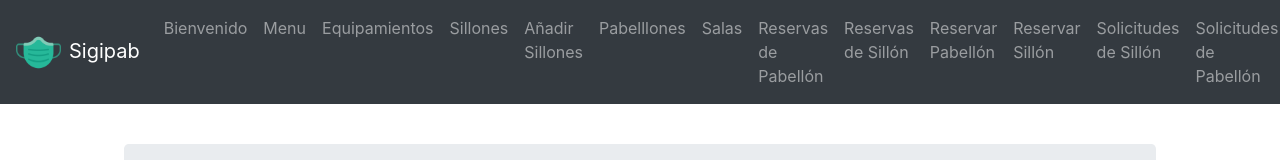
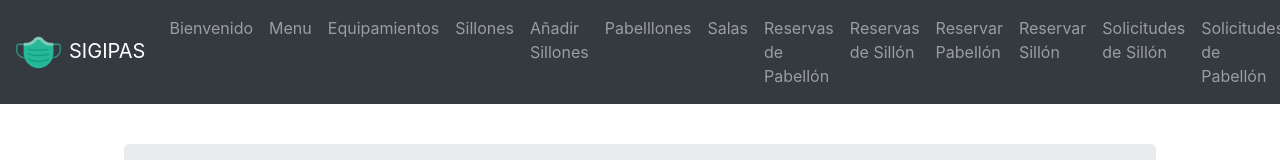
Before and after one commit to cafe-tera/isw-react-springboot, a React (Create React App) app: page / in a window 1280 px wide. Shown: the top 160 px of the page. Built offline with nearby package versions, Linux system fonts and the light colour scheme.

Commit message:
Cambiando nombre del proyecto a SIGIPAS

```diff
--- a/src/App.js
+++ b/src/App.js
@@ -31,7 +31,7 @@ class App extends Component {
             <a href="/" className="navbar-brand">
             <img src={logo} width="45" alt="" className="d-inline-block align-middle mr-2">
              </img>
-              Sigipab
+              SIGIPAS
             </a>
             <div className="navbar-nav mr-auto">
             <li className="nav-item">
```
